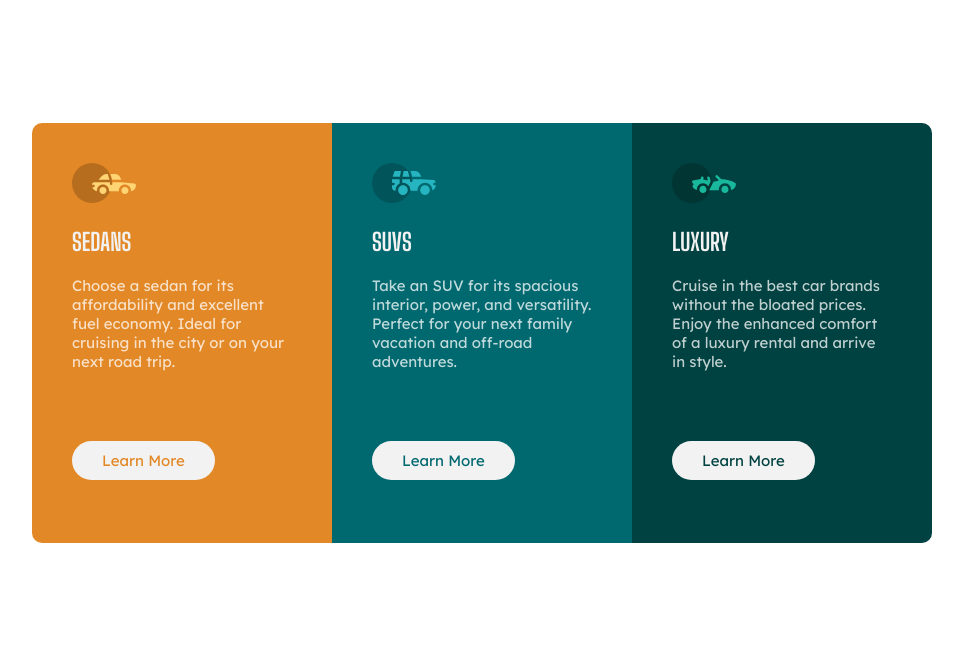
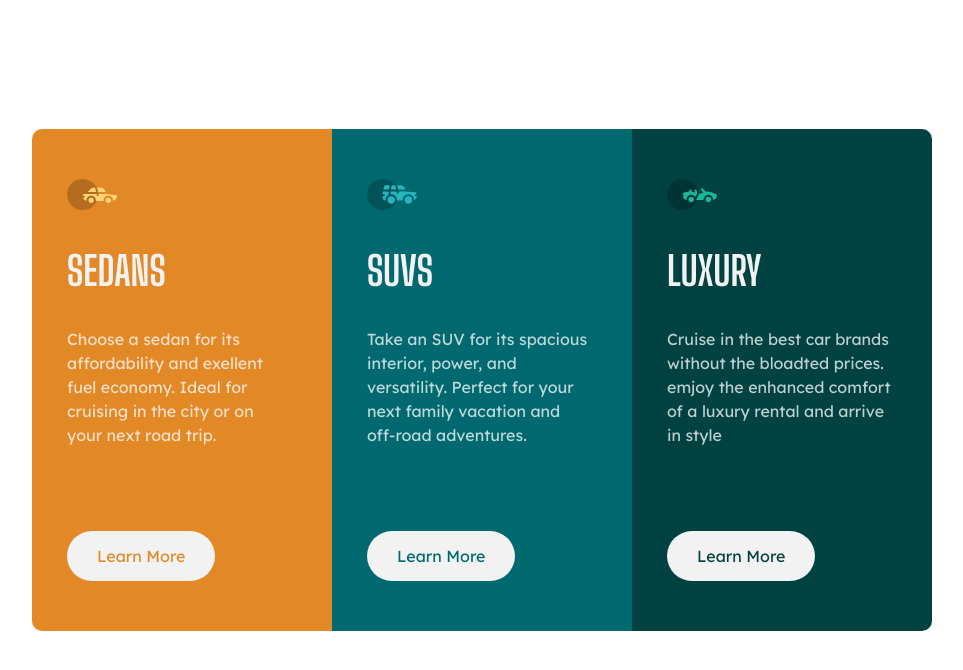
Before and after one commit to Jinson-Castillo/columns-card-component, a plain HTML site: page index.html in a window 1280 px wide. Shown: the whole page, without its empty margins (158-1121 px from the left). Drawn offline with Linux system fonts and the light colour scheme.

Commit message:
Refactorizando el codigo html y css aplicando BEM en la estructura de desarrollo

```diff
--- a/css/style.css
+++ b/css/style.css
@@ -1,3 +1,14 @@
+:root {
+    --gris: hsla(0, 0%, 100%, 0.75);
+    --gray: hsl(0, 0%, 95%);
+    --orange: hsl(31, 77%, 52%);
+    --cyan: hsl(184, 100%, 22%);
+    --dark-cyan: hsl(179, 100%, 13%);
+
+    --principal: 'Big Shoulders Display', sans-serif;
+    --secundaria: 'Lexend Deca', sans-serif;
+}
+
 html {
     box-sizing: border-box;
     font-size: 62.5%; /* font-size: 62.5%; 10px */
@@ -8,110 +19,124 @@ html {
 }
 
 body {
-    font-size: 16px; /* 1rem = 10px */
+    font-size: 1.6rem; /* 1rem = 10px */
 }
 
-/** Globales **/
-.card {
-    width: 30rem;
-    height: 42rem;
-    color:  hsla(0, 0%, 100%, 0.75);
-    padding: 4rem;
+.contenedor {
+    max-width: 120rem;
+    width: 90%;
+    margin: 0 auto;
 }
 
-.btn {
-    text-decoration: none;
-    background-color: hsl(0, 0%, 95%);
-    padding: 1rem 3rem;
-    border-radius: 2rem;
-    font-size: 1.5rem;
-    text-transform: capitalize;
-    font-family: 'Lexend Deca', sans-serif;
-}
-
-.btn:hover {
-    background-color: transparent;
-    color:hsl(0, 0%, 95%);
-    border: 1px solid hsl(0, 0%, 95%);
-}
-
-/** utilities **/
-.m-top {
-    margin-top: 10rem;
-}
-
-@media (min-width: 550px) {
-    .m-top {
-        margin-top: 8rem;
+@media (min-width: 768px) {
+    .contenedor {
+        height: 90vh;
     }
 }
 
-/** Cards **/
-.container {
-    display: flex;
-    flex-direction: column;
-    min-height: 65rem;
-    justify-content: center;
-    align-items: center;
+a {
+    text-decoration: none;
 }
 
-@media (min-width: 550px) {
-    .container {
+/** card **/
+.card {
+    display: flex;
+    align-items: center;
+    justify-content: center;
+    flex-direction: column;
+    margin: 2rem auto 2rem auto;
+}
+
+@media (min-width: 768px) {
+    .card{
         flex-direction: row;
     }
 }
 
-.card h2 {
-    font-family: 'Big Shoulders Display', cursive;
-    text-transform: uppercase;
-    color: hsl(0, 0%, 95%);
+.card__container {
+    width: 35rem;
+    padding: 5rem 4rem 6.5rem 3.5rem;
 }
 
-.card p {
-    font-family: 'Lexend Deca', sans-serif;
-    font-size: 1.5rem;
+@media (min-width: 768px) {
+    .card__container {
+        width: 30rem;
+    }
 }
 
-.sedans {
-    background-color: hsl(31, 77%, 52%);
+.card__container:nth-child(1) {
     border-top-right-radius: 1rem;
     border-top-left-radius: 1rem;
 }
 
-@media (min-width: 550px) {
-    .sedans {
+@media (min-width: 768px) {
+    .card__container:nth-child(1) {
+        border-top-right-radius: 0;
+        border-top-left-radius: 0;
         border-top-left-radius: 1rem;
         border-bottom-left-radius: 1rem;
-        border-top-right-radius: 0;
     }
 }
 
-.suvs {
-    background-color: hsl(184, 100%, 22%);
+.card__container:nth-child(3) {
+    border-bottom-left-radius: 1rem;
+    border-bottom-right-radius: 1rem;
 }
 
-.luxury {
-    background-color: hsl(179, 100%, 13%);
-    border-bottom-right-radius: 1rem;
-    border-bottom-left-radius: 1rem;
-}
-
-@media (min-width: 550px) {
-    .luxury {
+@media (min-width: 768px) {
+    .card__container:nth-child(3) {
+        border-bottom-left-radius: 0;
+        border-bottom-right-radius: 0;
         border-top-right-radius: 1rem;
         border-bottom-right-radius: 1rem;
-        border-bottom-left-radius: 0;
     }
 }
 
-.btn-orange {
-    color: hsl(31, 77%, 52%);
+.card__container--orange {
+    background-color: var(--orange);
 }
 
-.btn-cyan {
-    color: hsl(184, 100%, 22%);
+.card__container--cyan {
+    background-color: var(--cyan);
 }
 
-.btn-dark-cyan {
-    color: hsl(179, 100%, 13%);
+.card__container--dark-cyan {
+    background-color: var(--dark-cyan);
 }
+
+.card__imagen {
+    width: 5rem;
+}
+
+.card__heading {
+    text-transform: uppercase;
+    color: var(--gray);
+    font-size: 4rem;
+    font-family: var(--principal);
+}
+
+.card__texto {
+    line-height: 1.5;
+    color: var(--gris);
+    margin-bottom: 10rem;
+    font-family: var(--secundaria);
+}
+
+.card__boton {
+    background-color: var(--gray);
+    padding: 1.5rem 3rem;
+    border-radius: 5rem;
+    font-family: var(--secundaria);
+}
+
+.card__boton--orange {
+    color: var(--orange);
+}
+
+.card__boton--cyan {
+    color: var(--cyan);
+}
+
+.card__boton--dark-cyan {
+    color: var(--dark-cyan);
+}
--- a/index.html
+++ b/index.html
@@ -2,54 +2,47 @@
 <html lang="en">
 <head>
     <meta charset="UTF-8">
-  <meta name="viewport" content="width=device-width, initial-scale=1.0"> <!-- displays site properly based on user's device -->
+    <meta name="viewport" content="width=device-width, initial-scale=1.0">
     <link rel="icon" type="image/png" sizes="32x32" href="./images/favicon-32x32.png">
     <link rel="preconnect" href="https://fonts.googleapis.com">
     <link rel="preconnect" href="https://fonts.gstatic.com" crossorigin>
     <link href="https://fonts.googleapis.com/css2?family=Big+Shoulders+Display:wght@700&family=Lexend+Deca&display=swap" rel="stylesheet">
+    <link rel="stylesheet" href="css/normalize.css">
     <link rel="stylesheet" href="css/style.css">
     <title>Frontend Mentor | 3-column preview card component</title>
 </head>
 <body>
-
-  <div class="container">
-    <section class="card sedans">
-      <img src="images/icon-sedans.svg" alt="icon sedan">
-      <h2>Sedans</h2>
-      <p>
-        Choose a sedan for its affordability and excellent fuel economy. Ideal for cruising in the city
-        or on your next road trip.
-      </p>
-      <div class="m-top">
-        <a class="btn btn-orange" href="#">learn more</a>
-      </div>
-    </section>
-
-    <section class="card suvs">
-      <img src="images/icon-suvs.svg" alt="icon sedan">
-      <h2>SUVs</h2>
-      <p>
-        Take an SUV for its spacious interior, power, and versatility. Perfect for your next family vacation
-        and off-road adventures.
+    <div class="card contenedor">
+        <div class="card__container card__container--orange">
+            <img class="card__imagen" src="images/icon-sedans.svg" alt="imagen sedans">
+            <h2 class="card__heading">Sedans</h2>
+            <p class="card__texto">
+                Choose a sedan for its affordability and exellent fuel economy. Ideal for cruising in the city or on your next road trip.
             </p>
 
-      <div class="m-top">
-        <a class="btn btn-cyan" href="#">learn more</a>
+            <a class="card__boton card__boton--orange" href="#">Learn More</a>
         </div>
-    </section>
 
-    <section class="card luxury">
-      <img src="images/icon-luxury.svg" alt="icon sedan">
-      <h2>Luxury</h2>
-      <p>
-        Cruise in the best car brands without the bloated prices. Enjoy the enhanced comfort of a luxury
-        rental and arrive in style.
+        <div class="card__container card__container--cyan">
+            <img class="card__imagen" src="images/icon-suvs.svg" alt="imagen sedans">
+            <h2 class="card__heading">Suvs</h2>
+            <p class="card__texto">
+                Take an SUV for its spacious interior, power, and versatility. Perfect for your next family vacation and off-road adventures.
             </p>
 
-      <div class="m-top">
-        <a class="btn btn-dark-cyan" href="#">learn more</a>
+            <a class="card__boton card__boton--cyan" href="#">Learn More</a>
         </div>
-    </section>
+
+        <div class="card__container card__container--dark-cyan">
+            <img class="card__imagen" src="images/icon-luxury.svg" alt="imagen sedans">
+            <h2 class="card__heading">Luxury</h2>
+            <p class="card__texto">
+                Cruise in the best car brands without the bloadted prices.
+                emjoy the enhanced comfort of a luxury rental and arrive in style
+            </p>
+
+            <a class="card__boton card__boton--dark-cyan" href="#">Learn More</a>
+        </div>
     </div>
 </body>
 </html>
```
Also changed, not shown: css/normalize.css (added). Lines whose indentation alone changed are shown as unchanged.
